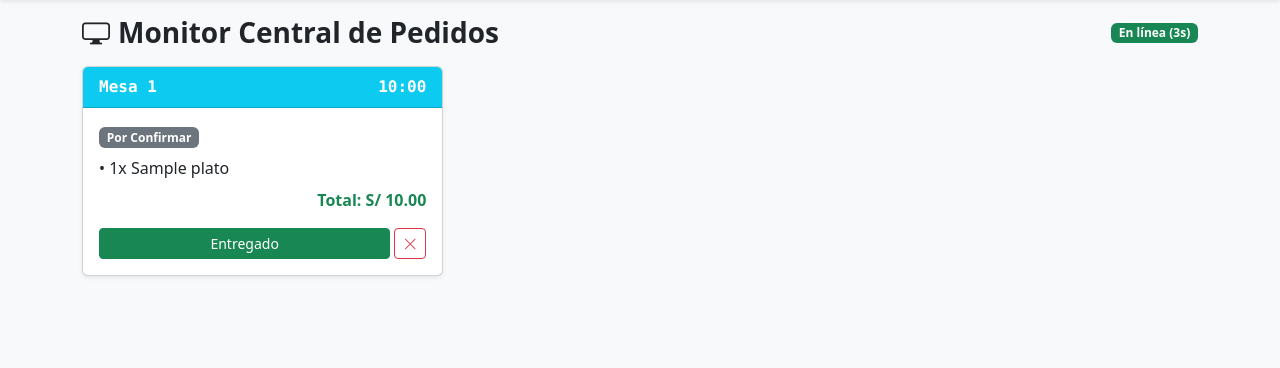
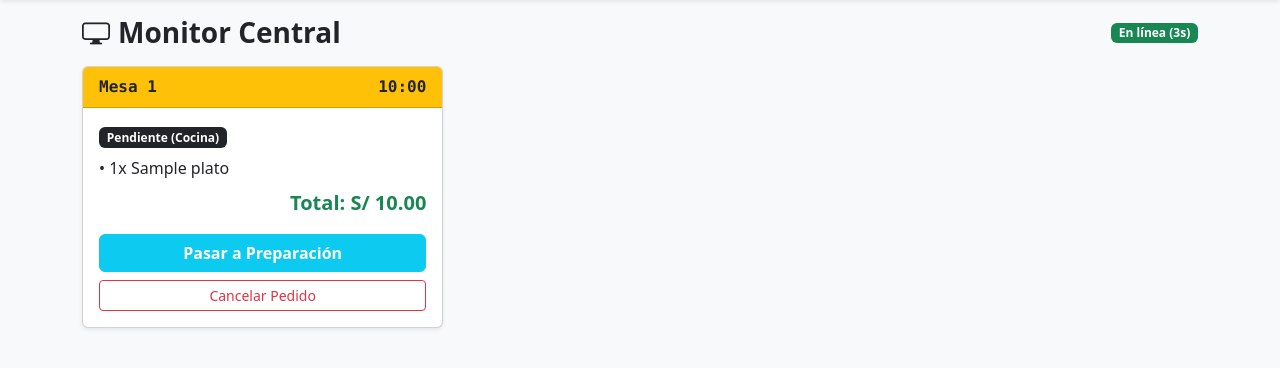
Before and after one commit to Clebi02/madam_qr, a Django app: page /cocina/ in a window 1280 px wide. Shown: the part 56-424 px from the top of the page. Run offline with Django 5.2, Linux system fonts and the light colour scheme; tables that the repository leaves empty hold one stand-in row (values such as "Sample post").

Commit message:
Flujo completo de pedido, ciclo de pago, resalte de anexos e inactividad de 45m

```diff
--- a/pedidos/models.py
+++ b/pedidos/models.py
@@ -17,7 +17,6 @@ class Plato(models.Model):
     descripcion = models.TextField(blank=True, null=True)
     precio = models.DecimalField(max_digits=6, decimal_places=2)
     disponible = models.BooleanField(default=True)
-    imagen_url = models.URLField(blank=True, null=True)
 
     def __str__(self):
         return self.nombre
@@ -31,15 +30,14 @@ class Mesa(models.Model):
 
 class Pedido(models.Model):
     ESTADOS = [
-        ('por_confirmar', 'Por Confirmar'),
         ('pendiente', 'Pendiente (Cocina)'),
         ('preparacion', 'En Preparación'),
-        ('listo', 'Listo'),
-        ('entregado', 'Entregado'),
+        ('entregado', 'Entregado (En Mesa)'),
+        ('pagado', 'Pagado (Cerrado)'),
         ('cancelado', 'Cancelado'),
     ]
     mesa = models.ForeignKey(Mesa, on_delete=models.CASCADE)
-    estado = models.CharField(max_length=20, choices=ESTADOS, default='por_confirmar')
+    estado = models.CharField(max_length=20, choices=ESTADOS, default='pendiente')
     creado_en = models.DateTimeField(auto_now_add=True)
     total = models.DecimalField(max_digits=8, decimal_places=2, default=0.00)
 
@@ -51,3 +49,4 @@ class DetallePedido(models.Model):
     plato = models.ForeignKey(Plato, on_delete=models.CASCADE)
     cantidad = models.IntegerField(default=1)
     subtotal = models.DecimalField(max_digits=6, decimal_places=2)
+    creado_en = models.DateTimeField(auto_now_add=True)
--- a/pedidos/templates/pedidos/cocina.html
+++ b/pedidos/templates/pedidos/cocina.html
@@ -1,7 +1,7 @@
 {% extends 'pedidos/base.html' %}
 {% block content %}
 <div class="d-flex justify-content-between align-items-center mb-3">
-    <h3 class="fw-bold m-0"><i class="bi bi-display me-2"></i>Monitor Central de Pedidos</h3>
+    <h3 class="fw-bold m-0"><i class="bi bi-display me-2"></i>Monitor Central</h3>
     <span class="badge bg-success" id="indicadorStatus">En línea (3s)</span>
 </div>
 <div class="row g-3" id="contenedorPedidos"></div>
@@ -13,7 +13,19 @@ function cargarPedidos() {
     fetch('/api/cocina/').then(r => r.json()).then(data => {
         let html = '';
         data.pedidos.forEach(p => {
-            let colorHeader = p.estado_raw === 'pendiente' ? 'bg-warning text-dark' : 'bg-info text-white';
+            let colorHeader = 'bg-secondary text-white';
+            if (p.estado_raw === 'pendiente') colorHeader = 'bg-warning text-dark';
+            if (p.estado_raw === 'preparacion') colorHeader = 'bg-info text-white';
+            if (p.estado_raw === 'entregado') colorHeader = 'bg-primary text-white';
+
+            let listaPlatos = p.detalles.map(d => {
+                if (d.es_anexo) {
+                    return `<li class="p-1 mb-1 rounded bg-warning-subtle text-dark border border-warning fw-bold">
+                                <span class="badge bg-warning text-dark me-1">AÑADIDO</span> ${d.cantidad}x ${d.nombre}
+                            </li>`;
+                }
+                return `<li>• ${d.cantidad}x ${d.nombre}</li>`;
+            }).join('');
 
             html += `
             <div class="col-12 col-md-4">
@@ -23,21 +35,27 @@ function cargarPedidos() {
                         <span>${p.hora}</span>
                     </div>
                     <div class="card-body">
-                        <div class="badge bg-secondary mb-2">${p.estado}</div>
-                        <ul class="list-unstyled mb-2">${p.detalles.map(d => `<li>• ${d}</li>`).join('')}</ul>
-                        <div class="fw-bold text-end text-success mb-3">Total: S/ ${p.total}</div>
+                        <div class="badge bg-dark mb-2">${p.estado}</div>
+                        <ul class="list-unstyled mb-2">${listaPlatos}</ul>
+                        <div class="fw-bold text-end text-success fs-5 mb-3">Total: S/ ${p.total}</div>
 
-                        <div class="d-flex gap-1">
+                        <div class="d-flex flex-column gap-2">
                             ${p.estado_raw === 'pendiente' ?
-                                `<button class="btn btn-primary btn-sm w-100" onclick="cambiarEstado(${p.id}, 'preparacion')">En Preparación</button>` : ''}
-                            <button class="btn btn-success btn-sm w-100" onclick="cambiarEstado(${p.id}, 'entregado')">Entregado</button>
-                            <button class="btn btn-outline-danger btn-sm" onclick="cambiarEstado(${p.id}, 'cancelado')"><i class="bi bi-x-lg"></i></button>
+                                `<button class="btn btn-info text-white fw-bold w-100" onclick="cambiarEstado(${p.id}, 'preparacion')">Pasar a Preparación</button>` : ''}
+
+                            ${p.estado_raw === 'preparacion' ?
+                                `<button class="btn btn-primary fw-bold w-100" onclick="cambiarEstado(${p.id}, 'entregado')">Marcar Entregado</button>` : ''}
+
+                            ${p.estado_raw === 'entregado' ?
+                                `<button class="btn btn-success fw-bold w-100" onclick="cambiarEstado(${p.id}, 'pagado')"><i class="bi bi-cash-stack me-1"></i>Marcar Pagado (Liberar)</button>` : ''}
+
+                            <button class="btn btn-outline-danger btn-sm w-100" onclick="cambiarEstado(${p.id}, 'cancelado')">Cancelar Pedido</button>
                         </div>
                     </div>
                 </div>
             </div>`;
         });
-        if(data.pedidos.length === 0) html = '<div class="col-12 text-muted">No hay pedidos pendientes.</div>';
+        if(data.pedidos.length === 0) html = '<div class="col-12 text-muted">No hay mesas con pedidos activos.</div>';
         document.getElementById('contenedorPedidos').innerHTML = html;
     });
 }
--- a/pedidos/views.py
+++ b/pedidos/views.py
@@ -5,8 +5,9 @@ from django.http import JsonResponse
 from django.views.decorators.csrf import csrf_exempt
 from .models import Mesa, Plato, Categoria, Pedido, DetallePedido
 
-RESTAURANTE_LAT = -12.046374
-RESTAURANTE_LON = -77.042793
+# --- EDITAR CON TUS COORDENADAS DE PRUEBA ---
+RESTAURANTE_LAT = -11.87012
+RESTAURANTE_LON = -77.12901
 DISTANCIA_MAXIMA_METROS = 50.0
 
 def calcular_distancia_metros(lat1, lon1, lat2, lon2):
@@ -44,14 +45,16 @@ def crear_pedido_api(request, token):
         if not items:
             return JsonResponse({'ok': False, 'error': 'Carrito vacío'}, status=400)
 
-        # Buscar comanda activa de la mesa para anexar o crear nueva
+        # Si el pedido sigue en mesa (pendiente, preparacion o entregado), reactiva la comanda
         pedido = Pedido.objects.filter(
             mesa=mesa,
-            estado__in=['pendiente', 'preparacion']
+            estado__in=['pendiente', 'preparacion', 'entregado']
         ).first()
 
         if not pedido:
             pedido = Pedido.objects.create(mesa=mesa, estado='pendiente', total=0)
+        else:
+            pedido.estado = 'pendiente'  # Se reactiva para avisar al monitor que hay un añadido
 
         monto_adicional = 0
         for item in items:
@@ -72,11 +75,19 @@ def cocina_vista(request):
     return render(request, 'pedidos/cocina.html')
 
 def cocina_api(request):
-    # Trae todos los pedidos activos (que no estén entregados ni cancelados)
-    pedidos = Pedido.objects.exclude(estado__in=['entregado', 'cancelado']).order_by('creado_en')
+    pedidos = Pedido.objects.exclude(estado__in=['pagado', 'cancelado']).order_by('creado_en')
     data = []
     for p in pedidos:
-        detalles = [f"{d.cantidad}x {d.plato.nombre}" for d in p.detalles.all()]
+        detalles_data = []
+        for d in p.detalles.all():
+            # Identifica si el ítem fue agregado después de crear la comanda inicial (diferencia > 15s)
+            es_anexo = (d.creado_en - p.creado_en).total_seconds() > 15
+            detalles_data.append({
+                'nombre': d.plato.nombre,
+                'cantidad': d.cantidad,
+                'es_anexo': es_anexo
+            })
+
         data.append({
             'id': p.id,
             'mesa': p.mesa.numero,
@@ -84,7 +95,7 @@ def cocina_api(request):
             'estado_raw': p.estado,
             'total': str(p.total),
             'hora': p.creado_en.strftime('%H:%M'),
-            'detalles': detalles
+            'detalles': detalles_data
         })
     return JsonResponse({'pedidos': data})
 
```
Also changed, not shown: pedidos/templates/pedidos/menu.html (+20 -3 lines), pedidos/templates/pedidos/mozo.html (deleted, +0 -46 lines), pedidos/migrations/0003_remove_plato_imagen_url_detallepedido_creado_en_and_more.py (added).
